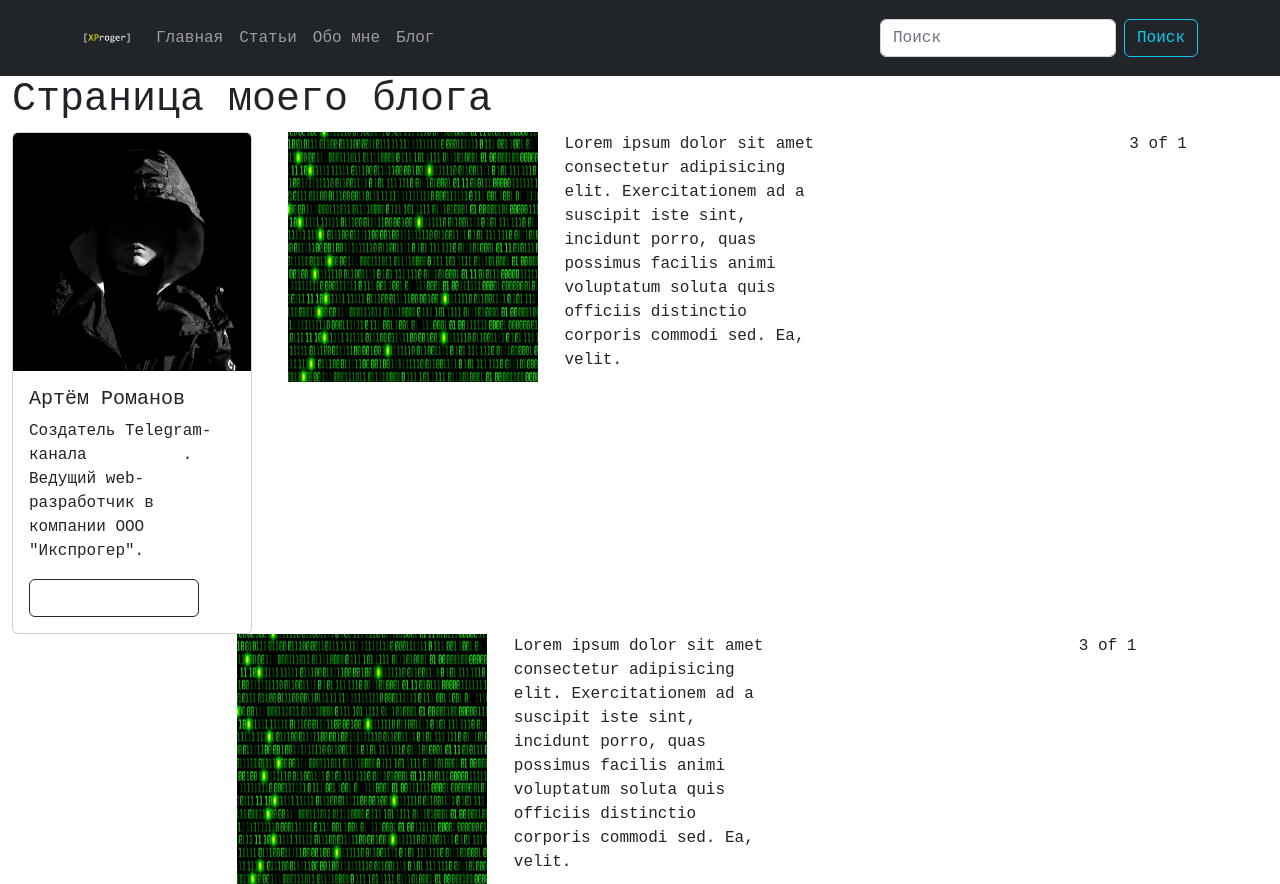
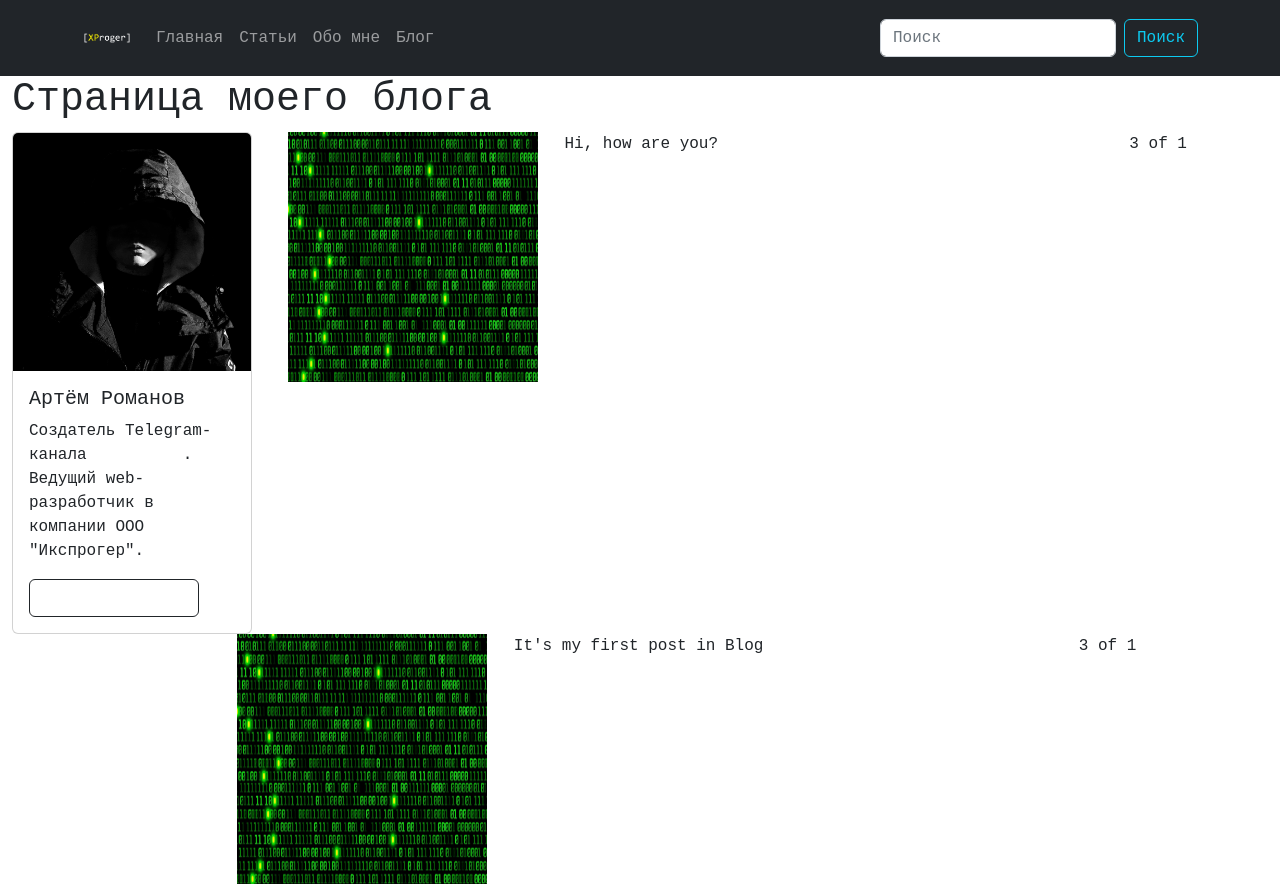
Before and after one commit to artem-xopc/xnet, a React (Create React App) app: page /blog in a window 1280 px wide. Built offline with nearby package versions, Linux system fonts and the light colour scheme.

Commit message:
изучаю props и прокидываю данные в компоненту post

```diff
--- a/src/Components/BlogPost.jsx
+++ b/src/Components/BlogPost.jsx
@@ -11,10 +11,7 @@
           <img width="250" height="250" src={postImg} />
         </Col>
         <Col>
-          Lorem ipsum dolor sit amet consectetur adipisicing elit.
-          Exercitationem ad a suscipit iste sint, incidunt porro, quas possimus
-          facilis animi voluptatum soluta quis officiis distinctio corporis
-          commodi sed. Ea, velit.
+          {props.message}
         </Col>
       </Row>
     </Container>
--- a/src/Pages/BlogPage/Blog.jsx
+++ b/src/Pages/BlogPage/Blog.jsx
@@ -12,14 +12,14 @@
           <ProfileCard />
         </Col>
         <Col sm={8}>
-          <Post />
+          <Post message="Hi, how are you?" />
         </Col>
         <Col>3 of 1</Col>
       </Row>
       <Row>
         <Col></Col>
         <Col sm={8}>
-          <Post />
+          <Post message="It's my first post in Blog" />
         </Col>
         <Col>3 of 1</Col>
       </Row>
```
